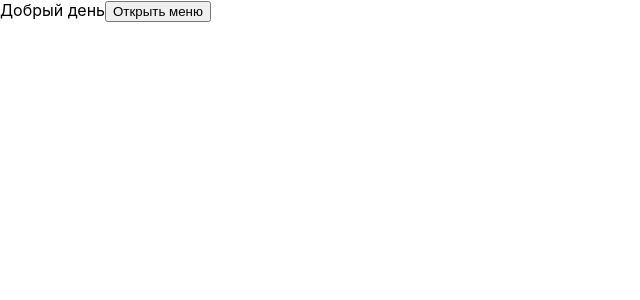
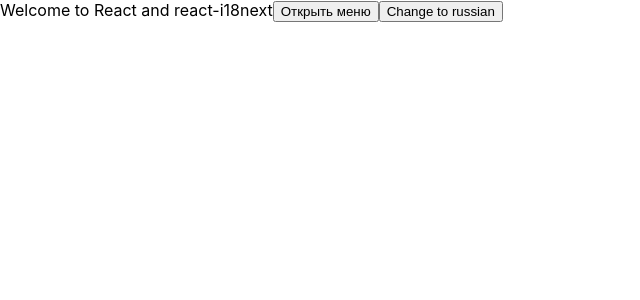
Before and after one commit to Rikonie/ItGlobal-test, a React (Create React App) app: page / in a window 1280 px wide. Shown: the top 300 px of the page, without its empty margins (0-640 px from the left). Built offline with nearby package versions, Linux system fonts and the light colour scheme.

Commit message:
Initial localization. Added i18n.

```diff
--- a/package.json
+++ b/package.json
@@ -6,12 +6,16 @@
     "@testing-library/jest-dom": "^5.14.1",
     "@testing-library/react": "^11.2.7",
     "@testing-library/user-event": "^12.8.3",
+    "@types/i18next": "^13.0.0",
     "@types/jest": "^26.0.24",
     "@types/node": "^12.20.33",
     "@types/react": "^17.0.29",
     "@types/react-dom": "^17.0.9",
+    "@types/react-i18next": "^8.1.0",
+    "i18next": "^21.3.2",
     "react": "^17.0.2",
     "react-dom": "^17.0.2",
+    "react-i18next": "^11.12.0",
     "react-scripts": "4.0.3",
     "typescript": "^4.4.4",
     "web-vitals": "^1.1.2"
--- a/src/App.tsx
+++ b/src/App.tsx
@@ -2,23 +2,32 @@
 import './App.css'
 import {MenuComponent} from "./components/menu/menu-component";
 
+import i18n from "i18next";
+import {useTranslation, initReactI18next} from "react-i18next";
+import localizationData from "./localization/localization";
+
+i18n.use(initReactI18next)
+    .init(localizationData);
+
 
 export function App() {
 
-  const [menuVisible, setMenuVisible]= useState<boolean>(false);
+    const {t} = useTranslation();
+    const [menuVisible, setMenuVisible] = useState<boolean>(false);
     const openMenu = () => {
         setMenuVisible(true)
     };
-  const closeMenu =() => {
+    const closeMenu = () => {
         setMenuVisible(false)
     };
 
     return (
 
         <div>
-      Добрый день
+            {t("Welcome to React")}
             <button onClick={openMenu}>Открыть меню</button>
-      {menuVisible?<MenuComponent close={closeMenu}/>:null}
+            {menuVisible ? <MenuComponent close={closeMenu}/> : null}
+            <button onClick={()=>{i18n.changeLanguage('ru')}}>Change to russian</button>
         </div>
     );
 
--- /dev/null
+++ b/src/localization/localization.js
@@ -0,0 +1,15 @@
+const localizationData ={
+    resources: {
+        en: {
+            translation: {"Welcome to React": "Welcome to React and react-i18next"}
+        },
+        ru: {
+            translation: {"Welcome to React": "Привет локализация"}
+        }
+    },
+    lng: "en",
+        fallbackLng: "en",
+    interpolation: {escapeValue: false}
+}
+
+export default localizationData;
```
Lines whose indentation alone changed are shown as unchanged.
